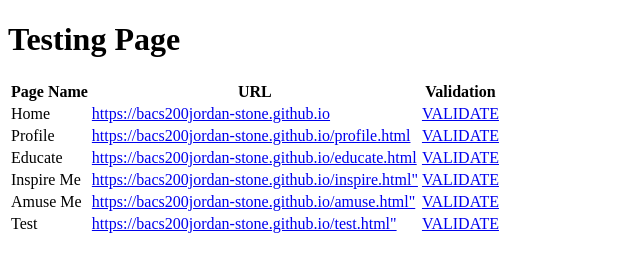
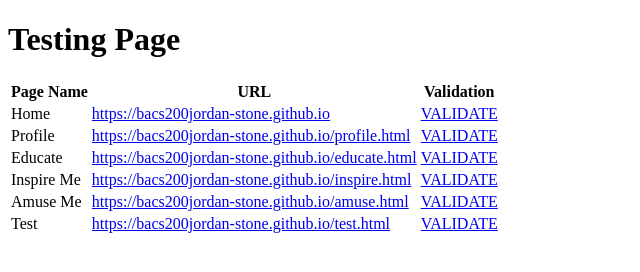
Before and after one commit to bacs200jordan-stone/bacs200jordan-stone.github.io, a plain HTML site: page test.html in a window 1280 px wide. Shown: the whole page, without its empty margins (0-640 px from the left). Drawn offline with Linux system fonts and the light colour scheme.

Commit message:
Update test.html

```diff
--- a/test.html
+++ b/test.html
@@ -31,17 +31,17 @@
        	</tr>
 	<tr>
 		<td>Inspire Me</td>
-		<td><a href="inspire.html">https://bacs200jordan-stone.github.io/inspire.html"</a></td>
+		<td><a href="inspire.html">https://bacs200jordan-stone.github.io/inspire.html</a></td>
 		<td><a href="https://validator.w3.org/nu/?doc=https://bacs200jordan-stone.github.io/inspire.html">VALIDATE</a></td>
 	</tr>
 	<tr>
 		<td>Amuse Me</td>
-		<td><a href="amuse.html">https://bacs200jordan-stone.github.io/amuse.html"</a></td>
+		<td><a href="amuse.html">https://bacs200jordan-stone.github.io/amuse.html</a></td>
 		<td><a href="https://validator.w3.org/nu/?doc=https://bacs200jordan-stone.github.io/amuse.html">VALIDATE</a></td>
 	</tr>
 	<tr>
 		<td>Test</td>
-		<td><a href="test.html">https://bacs200jordan-stone.github.io/test.html"</a></td>
+		<td><a href="test.html">https://bacs200jordan-stone.github.io/test.html</a></td>
 		<td><a href="https://validator.w3.org/nu/?doc=https://bacs200jordan-stone.github.io/test.html">VALIDATE</a></td>
 	</table>
 	</body>
```
